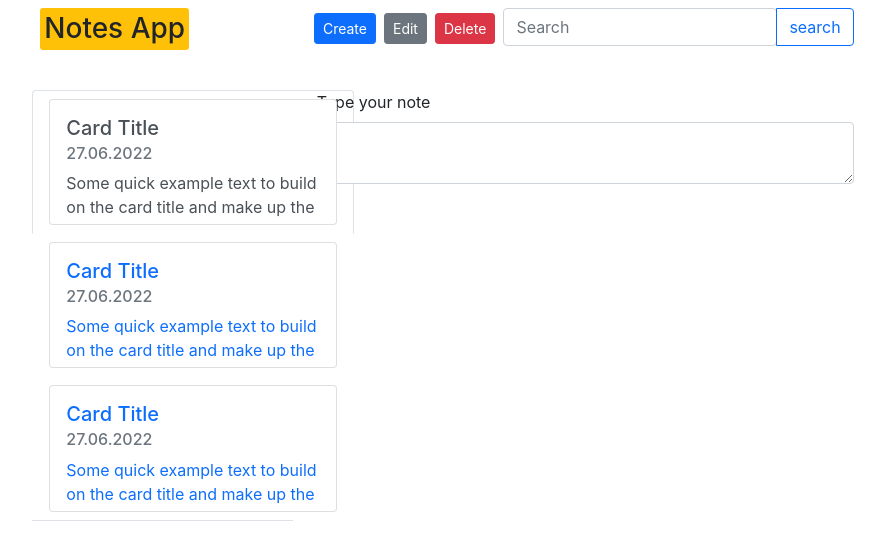
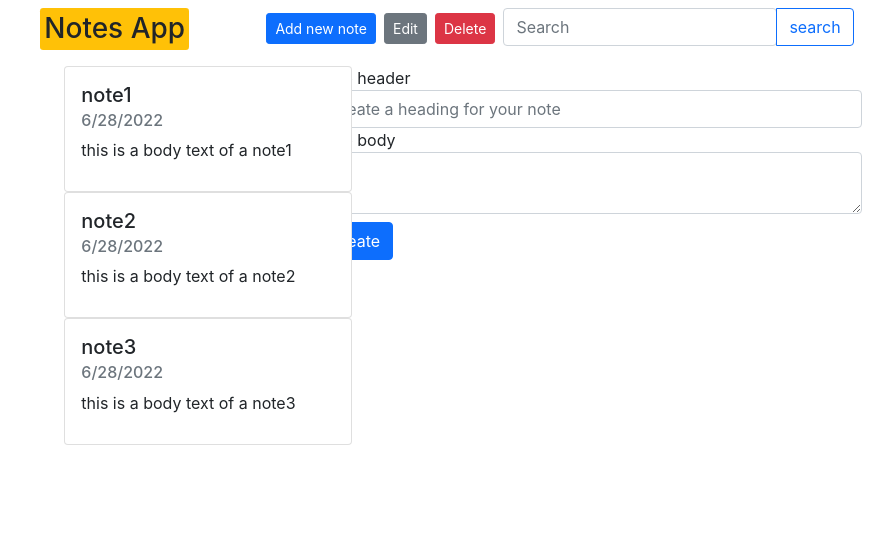
Before and after one commit to formaliuk/notes-app, a React (Create React App) app: page / in a window 1280 px wide. Shown: the top 560 px of the page, without its empty margins (193-1086 px from the left). Built offline with nearby package versions, Linux system fonts and the light colour scheme.

Commit message:
Fixed typescript errors

```diff
--- /dev/null
+++ b/src/components/DBProvider.tsx
@@ -0,0 +1,67 @@
+import React, {createContext, useState} from 'react';
+
+interface State {
+    activeNote: Note | null;
+    setActiveNote:  React.Dispatch<React.SetStateAction<Note | null>>,
+    notes: Note[];
+    addNote: (title: string, body: string) => void;
+    deleteNote: (id: number) => void;
+}
+
+interface Note {
+    title: string;
+    body: string;
+    id:number
+}
+
+export const DBContext = createContext<State>({
+    activeNote: null,
+    setActiveNote: () => {},
+    notes: [],
+    addNote: () => {},
+    deleteNote: () => {}
+});
+
+
+export const DBProvider = (props: any) => {
+    const [activeNote, setActiveNote] = useState<Note | null>(null);
+    const [notes, setNotes] = useState<Note[]>([
+        {
+            title: 'note1',
+            body: 'this is a body text of a note1',
+            id: 1
+        },
+        {
+            title: 'note2',
+            body: 'this is a body text of a note2',
+            id: 2
+        },
+        {
+            title: 'note3',
+            body: 'this is a body text of a note3',
+            id: 3
+        }
+    ]);
+
+    const addNote = function (title: string, body: string) {
+        setNotes((prevNotes) => [...prevNotes, {title, body, id: Date.now()}]);
+    }
+
+    const deleteNote = (id: number) => {
+        setNotes(notes.filter(note => note.id !== id));
+    }
+
+    const value: State = {
+        activeNote,
+        setActiveNote,
+        notes,
+        addNote,
+        deleteNote,
+    }
+
+    return (
+        <DBContext.Provider value={value}>
+            {props.children}
+        </DBContext.Provider>
+    );
+}
--- a/src/components/Header.jsx
+++ b/src/components/Header.tsx
@@ -1,4 +1,4 @@
-import React from 'react';
+import React, {useContext} from 'react';
 import {Button} from "react-bootstrap";
 import SearchBox from "./SearchBox";
 
@@ -6,7 +6,7 @@ function Header() {
     return (
         <div className="d-flex flex-row m-2">
             <h3 className="me-auto bg-warning rounded-1 p-1">Notes App</h3>
-            <Button className="me-2 h1 align-self-center" variant="primary" size={"sm"}>Create</Button>
+            <Button className="me-2 h1 align-self-center" variant="primary" size={"sm"}>Add new note</Button>
             <Button className="me-2 h1 align-self-center" variant="secondary" size={"sm"}>Edit</Button>
             <Button className="me-2 h1 align-self-center" variant="danger" size={"sm"}>Delete</Button>
             <SearchBox />
--- a/src/components/ListItem.tsx
+++ b/src/components/ListItem.tsx
@@ -1,19 +1,18 @@
 import React from 'react';
 import {Card} from "react-bootstrap";
 
-function ListItem() {
+interface ListItemProps {
+    title: string;
+    body: string;
+}
+
+function ListItem({title, body}: ListItemProps) {
     return (
             <Card className="overflow-hidden pb-3" style={{ width: '18rem', maxHeight: '7.9rem'}}>
                 <Card.Body className="mb-3">
-                    <Card.Title>Card Title</Card.Title>
-                    <Card.Subtitle className="text-muted mb-2">27.06.2022</Card.Subtitle>
-                    <Card.Text>
-                        Some quick example text to build on the card title and make up the bulk of
-                        the card's content. lorem ipsum lorem ck example text to build on the card title and make up the bulk of
-                        text to build on the card's content ipsum quick example text to build on the card title and make up the bulk of
-                        example the card's content lorem ck example text to build on the card title and make up the bulk of
-                        the card's content. lorem ipsum
-                    </Card.Text>
+                    <Card.Title>{title}</Card.Title>
+                    <Card.Subtitle className="text-muted mb-2">{new Date().toLocaleDateString()}</Card.Subtitle>
+                    <Card.Text>{body}</Card.Text>
                 </Card.Body>
             </Card>
     );
--- /dev/null
+++ b/src/components/NoteForm.tsx
@@ -0,0 +1,35 @@
+import React, {useContext, useState} from 'react';
+import {DBContext} from "./DBProvider";
+
+
+function NoteForm() {
+    // const [title, setTitle] = useState('');
+    // const [body, setBody] = useState('');
+
+
+    const context = useContext(DBContext);
+
+    const addNewNote = (e: React.SyntheticEvent): void => {
+        e.preventDefault()
+        context.addNote('note4', 'this is a body text of a note4')
+    }
+
+    return (
+        <>
+            <form>
+                <div className="form-group">
+                    <label htmlFor="exampleFormControlInput1">Note header</label>
+                    <input type="text" className="form-control" id="exampleFormControlInput1"
+                           placeholder="Create a heading for your note" />
+                </div>
+                <div className="form-group">
+                    <label htmlFor="exampleFormControlTextarea1">Note body</label>
+                    <textarea className="form-control" id="exampleFormControlTextarea1" />
+                </div>
+                <button onSubmit={addNewNote} type="submit" className="btn btn-primary mt-2">Create</button>
+            </form>
+        </>
+    );
+}
+
+export {NoteForm}
--- a/src/components/SideBar.tsx
+++ b/src/components/SideBar.tsx
@@ -1,20 +1,30 @@
-import React from 'react';
+import React, {useContext, useState} from 'react';
 import ListItem from "./ListItem";
-import {Nav} from "react-bootstrap";
+import {DBContext} from "./DBProvider";
 
 function SideBar() {
+    const {setActiveNote, activeNote, notes} = useContext(DBContext)
+
+    console.log("Here", activeNote)
+    console.log("All notes", notes)
     return (
-        <Nav defaultActiveKey="/home" variant="tabs" className="flex-column mt-4">
-            <Nav.Link href="/home">
-                <ListItem />
-            </Nav.Link>
-            <Nav.Link eventKey="link-1">
-                <ListItem />
-            </Nav.Link>
-            <Nav.Link eventKey="link-2">
-                <ListItem />
-            </Nav.Link>
-        </Nav>
+        <ul>
+            {
+                notes
+                    .map(note => (
+                        <li
+                            className={note.id === activeNote?.id ? 'active' : ''}
+                            onClick={() => setActiveNote(note)}
+                            key={note.id}
+                            style={{listStyle: 'none'}}
+                        >
+                            <ListItem
+                                title={note.title}
+                                body={note.body}
+                            />
+                        </li>))
+            }
+        </ul>
     );
 }
 
--- a/src/components/WorkSpace.tsx
+++ b/src/components/WorkSpace.tsx
@@ -1,17 +1,20 @@
-import React from 'react';
-import {Form} from "react-bootstrap";
+import React, {useContext} from 'react';
+import {NoteForm} from "./NoteForm";
+import {DBContext} from "./DBProvider";
 
 function WorkSpace() {
-    return (
-        <div className="mt-4 me-2">
-            <Form className="w-100 min-vh-100">
-                <Form.Group controlId="exampleForm.ControlTextarea1">
-                    <Form.Label >Type your note</Form.Label>
-                    <Form.Control as="textarea" name="address" />
-                </Form.Group>
-            </Form>
+    const {activeNote} = useContext(DBContext)
+    if (!activeNote) {
+        return <div>
+            <NoteForm />
         </div>
-    );
+    } else return (
+        <div>
+            <h3>{activeNote.title}</h3>
+            <p>{activeNote.body}</p>
+        </div>
+
+    )
 }
 
 export default WorkSpace;
--- a/src/index.css
+++ b/src/index.css
@@ -11,3 +11,7 @@ code {
   font-family: source-code-pro, Menlo, Monaco, Consolas, 'Courier New',
     monospace;
 }
+
+.active {
+  background: cornflowerblue;
+}
--- a/src/index.tsx
+++ b/src/index.tsx
@@ -3,12 +3,15 @@ import ReactDOM from 'react-dom/client';
 import 'bootstrap/dist/css/bootstrap.min.css';
 import './index.css';
 import App from './components/App';
+import {DBProvider} from "./components/DBProvider";
 
 const root = ReactDOM.createRoot(
   document.getElementById('root') as HTMLElement
 );
 root.render(
-  <React.StrictMode>
-    <App />
-  </React.StrictMode>
+  // <React.StrictMode>
+      <DBProvider>
+          <App />
+      </DBProvider>
+  // </React.StrictMode>
 );
```
Also changed, not shown: src/components/App.tsx (+6 -5 lines), src/components/DbProvider.tsx (deleted, +0 -14 lines), 1 other file (tests, documents, lock files or other folders).
